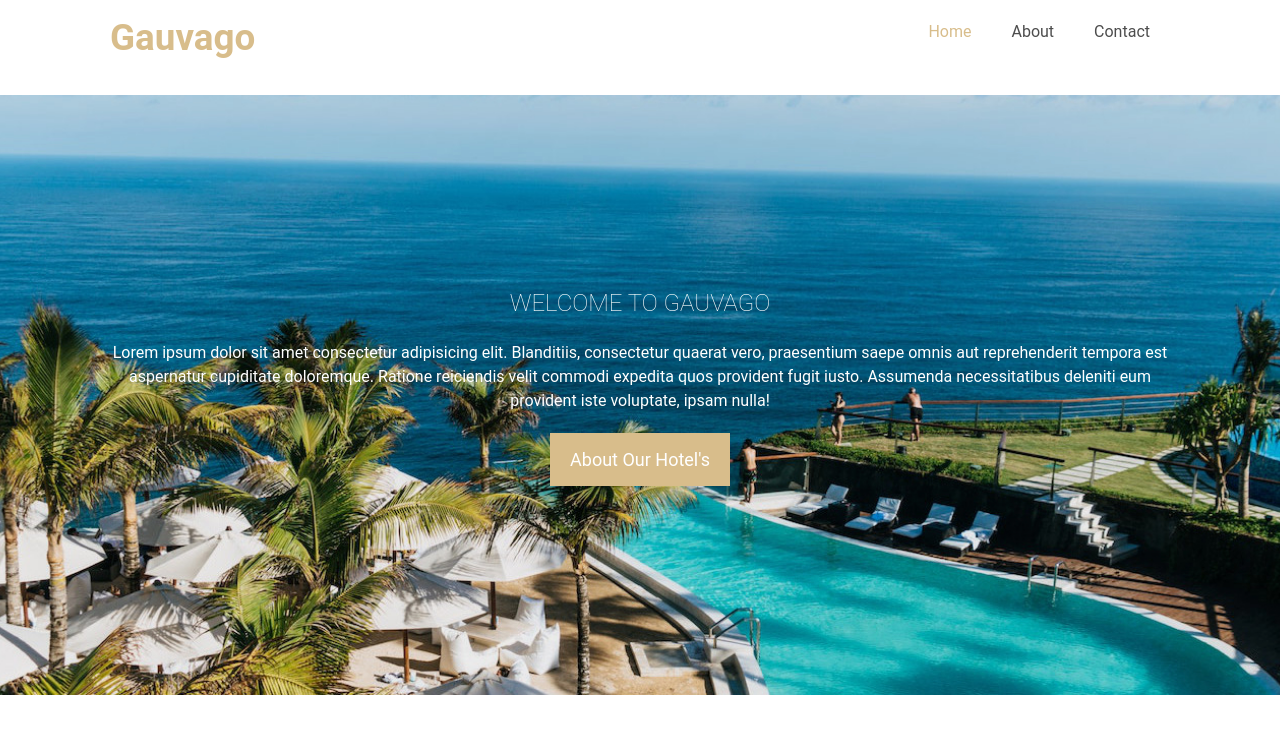
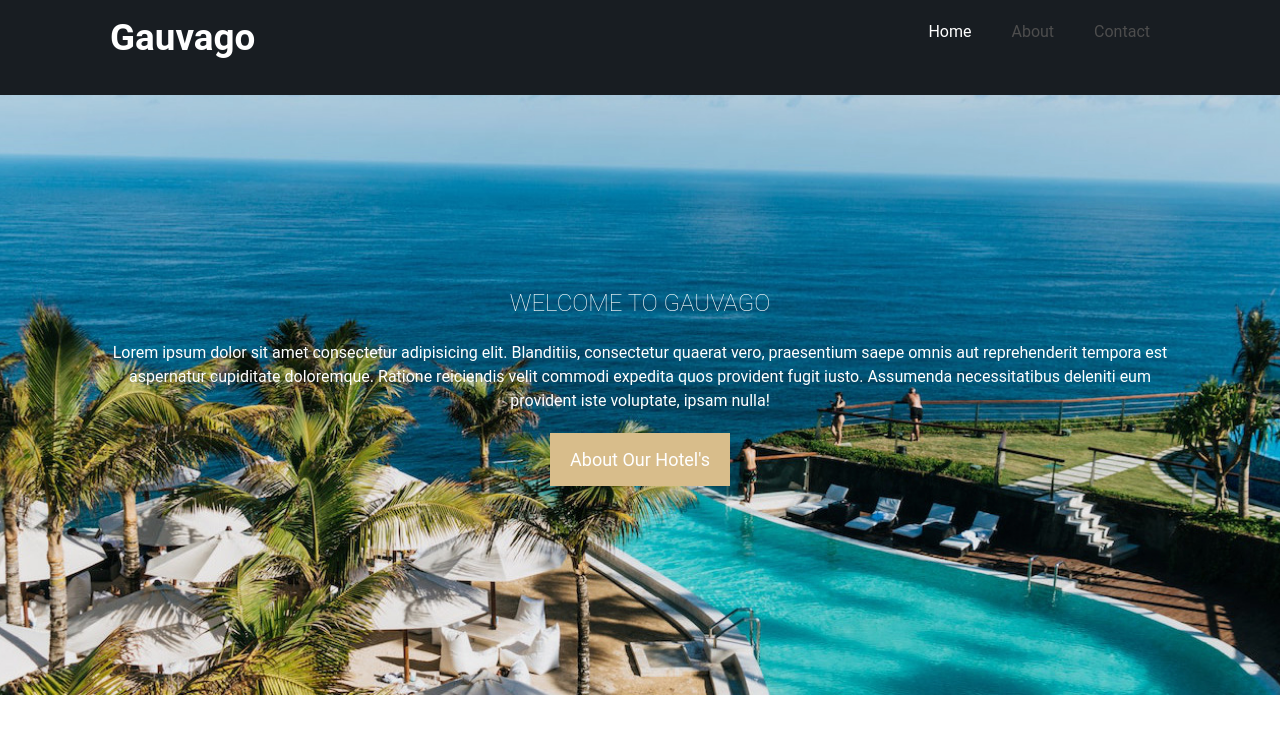
Before and after one commit to jboteo-2019465/Gauvago-FrontEnd, a React (Vite) app: page /HomePage in a window 1280 px wide. Shown: the top 734 px of the page. Built offline with nearby package versions, Linux system fonts and the light colour scheme; a web font is replaced by a local one.

Commit message:
integracion de AOS

```diff
--- a/src/components/NavBar/NavBar.css
+++ b/src/components/NavBar/NavBar.css
@@ -30,7 +30,7 @@ body {
 
   /* Navbar */
 #navbar {
-    background-color: #fff;
+    background-color: #181d22 ;
 
 }
 
@@ -42,7 +42,7 @@ body {
   }
 
   #navbar h1 a {
-    color: #d8bd8b;
+    color: #fff;
   }
 
   #navbar ul {
@@ -62,7 +62,7 @@ body {
 
   #navbar ul li a.current,
   #navbar ul li a:hover {
-    color: #d8bd8b;
+    color: #fff;
   }
   .btn {
     display: inline-block;
--- a/src/components/NavBar/NavBar.jsx
+++ b/src/components/NavBar/NavBar.jsx
@@ -1,23 +1,31 @@
+import { useEffect } from 'react'
 import './NavBar.css'
+import Aos from 'aos'
+import 'aos/dist/aos.css'
+
 
 export const NavBar = () => {
+
+  useEffect(()=>{
+    Aos.init({duration: 2000})
+  }, [])
   return (
 
     <div>
-    <nav id="navbar" class="py-30">
-    <div class="container">
-      <h1 class="logo"><a href='../assets/img/logos.png'>Gauvago</a></h1>
+    <nav id="navbar" className="py-30">
+    <div className="container">
+      <h1 className="logo"><a href='../assets/img/logos.png'>Gauvago</a></h1>
       <ul>
-        <li><a href="#" class="current">Home</a></li>
+        <li><a href="#" className="current">Home</a></li>
         <li><a href="#">About</a></li>
         <li><a href="#">Contact</a></li>
       </ul>
     </div>
-    <div data-aos="fade-up" id="showcase" class="py-80">
-        <div class="container">
+    <div data-aos="fade-up" id="showcase" className="py-80">
+        <div className="container">
           <h1>Welcome to Gauvago</h1>
-          <p class="large">Lorem ipsum dolor sit amet consectetur adipisicing elit. Blanditiis, consectetur quaerat vero, praesentium saepe omnis aut reprehenderit tempora est aspernatur cupiditate doloremque. Ratione reiciendis velit commodi expedita quos provident fugit iusto. Assumenda necessitatibus deleniti eum provident iste voluptate, ipsam nulla!</p>
-          <a href="#" class="btn btn-light">About Our Hotel's</a>
+          <p className="large">Lorem ipsum dolor sit amet consectetur adipisicing elit. Blanditiis, consectetur quaerat vero, praesentium saepe omnis aut reprehenderit tempora est aspernatur cupiditate doloremque. Ratione reiciendis velit commodi expedita quos provident fugit iusto. Assumenda necessitatibus deleniti eum provident iste voluptate, ipsam nulla!</p>
+          <a href="#" className="btn btn-light">About Our Hotel's</a>
         </div>
       </div>
     </nav>
```
